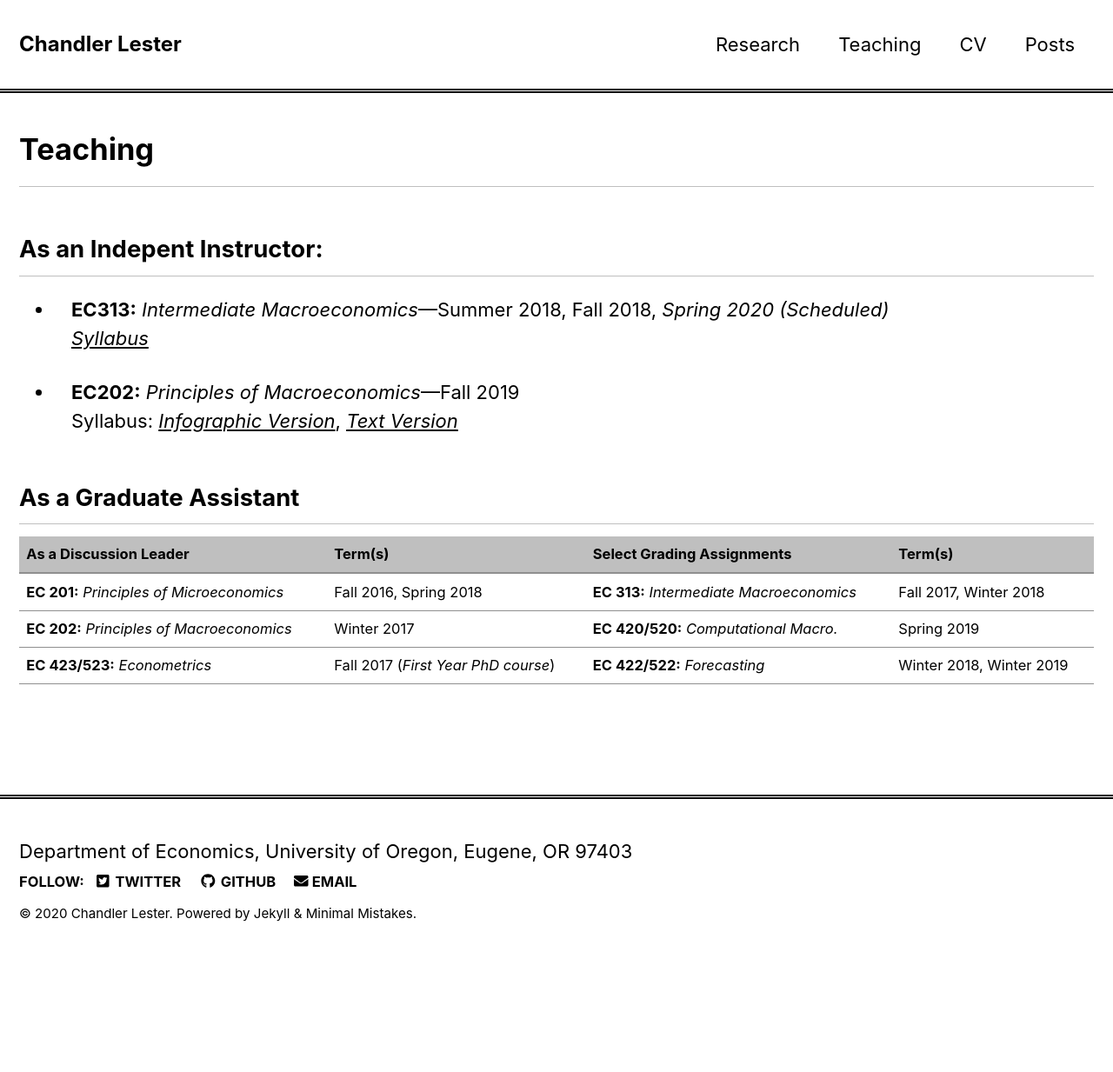
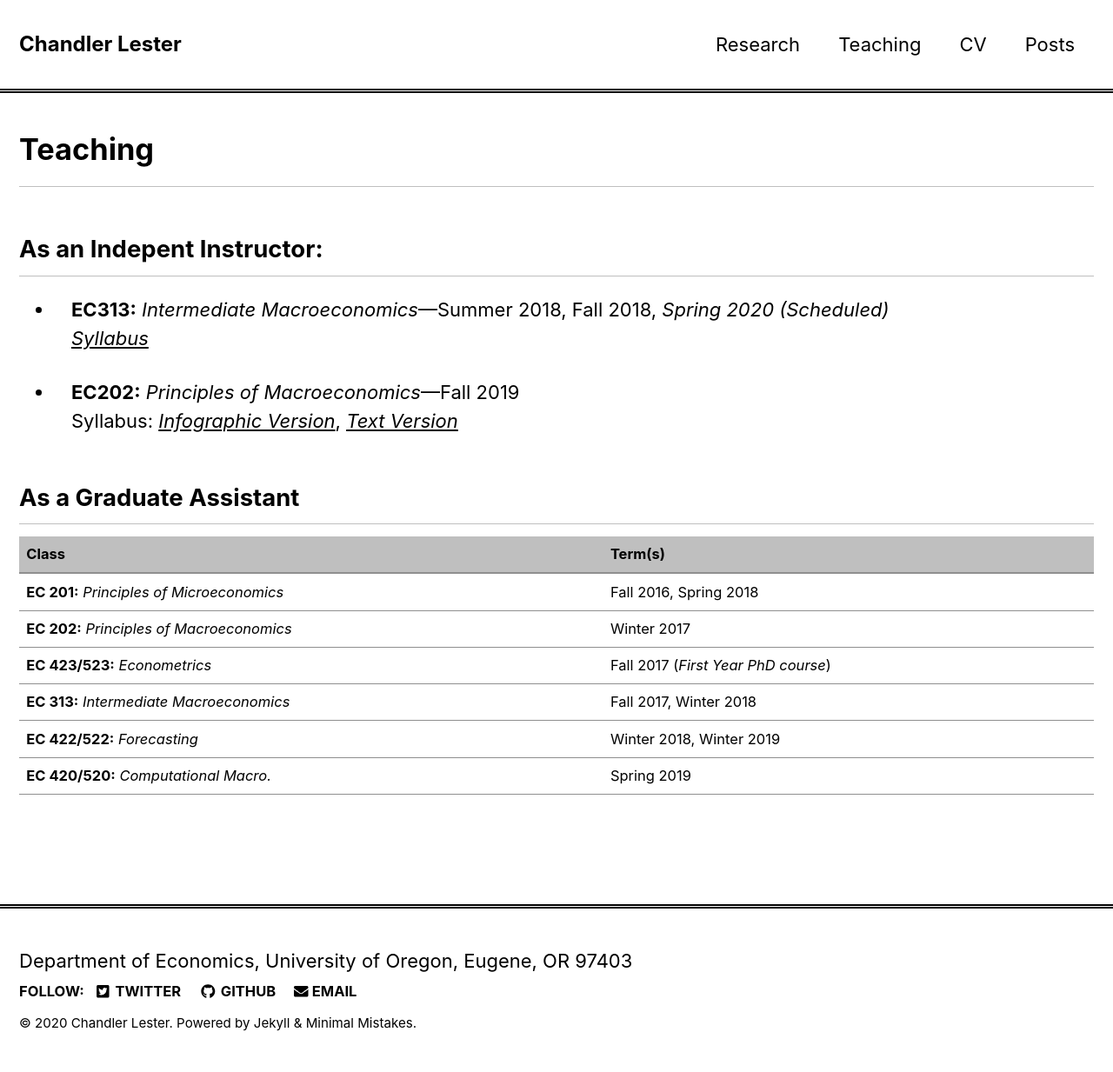
Before and after one commit to mibarnes/chandlerlester.github.io, a Jekyll site: the page built from _pages/teaching.md, in a window 1280 px wide. Shown: the whole page at 87% size. Built offline with Jekyll 4.4.1, drawn with Linux system fonts in a browser that asks for light colours; nearby versions of some CDN libraries; before the commit the page ends 1106 px from its top, so only the background shows below that.

Commit message:
Update teaching.md

```diff
--- a/_pages/teaching.md
+++ b/_pages/teaching.md
@@ -23,8 +23,11 @@
 
 ## As a Graduate Assistant
 
-| **As a Discussion Leader** |  **Term(s)**  | **Select Grading Assignments** |  **Term(s)**  |
-|---|---|---|---|
-|**EC 201:** *Principles of Microeconomics*| Fall 2016, Spring 2018 |**EC 313:** *Intermediate Macroeconomics* | Fall 2017, Winter 2018|
-|**EC 202:** *Principles of Macroeconomics* | Winter 2017 |**EC 420/520:** *Computational Macro.* | Spring 2019|
-|**EC 423/523:** *Econometrics*  | Fall 2017  (*First Year PhD course*) |**EC 422/522:** *Forecasting* | Winter 2018, Winter 2019 |
+| **Class** |  **Term(s)** |
+|---|---|
+|**EC 201:** *Principles of Microeconomics*| Fall 2016, Spring 2018 |
+|**EC 202:** *Principles of Macroeconomics* | Winter 2017 |
+|**EC 423/523:** *Econometrics*  | Fall 2017  (*First Year PhD course*) |
+|**EC 313:** *Intermediate Macroeconomics* | Fall 2017, Winter 2018|
+|**EC 422/522:** *Forecasting* | Winter 2018, Winter 2019 |
+|**EC 420/520:** *Computational Macro.* | Spring 2019|
```
